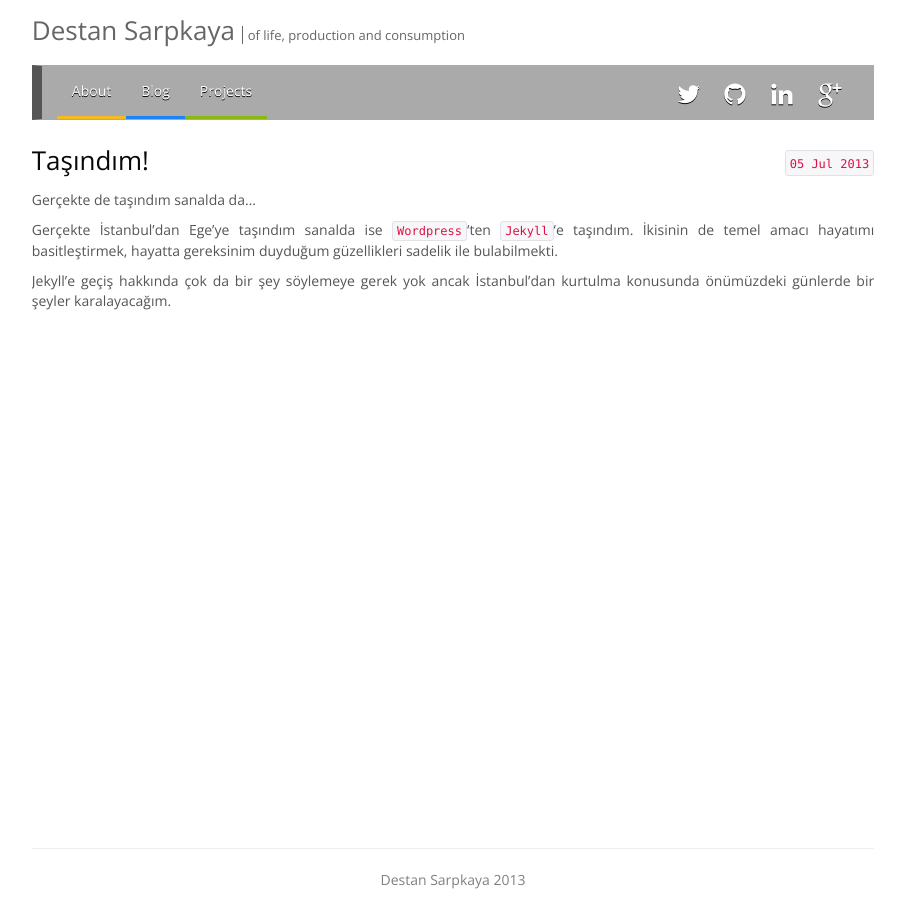
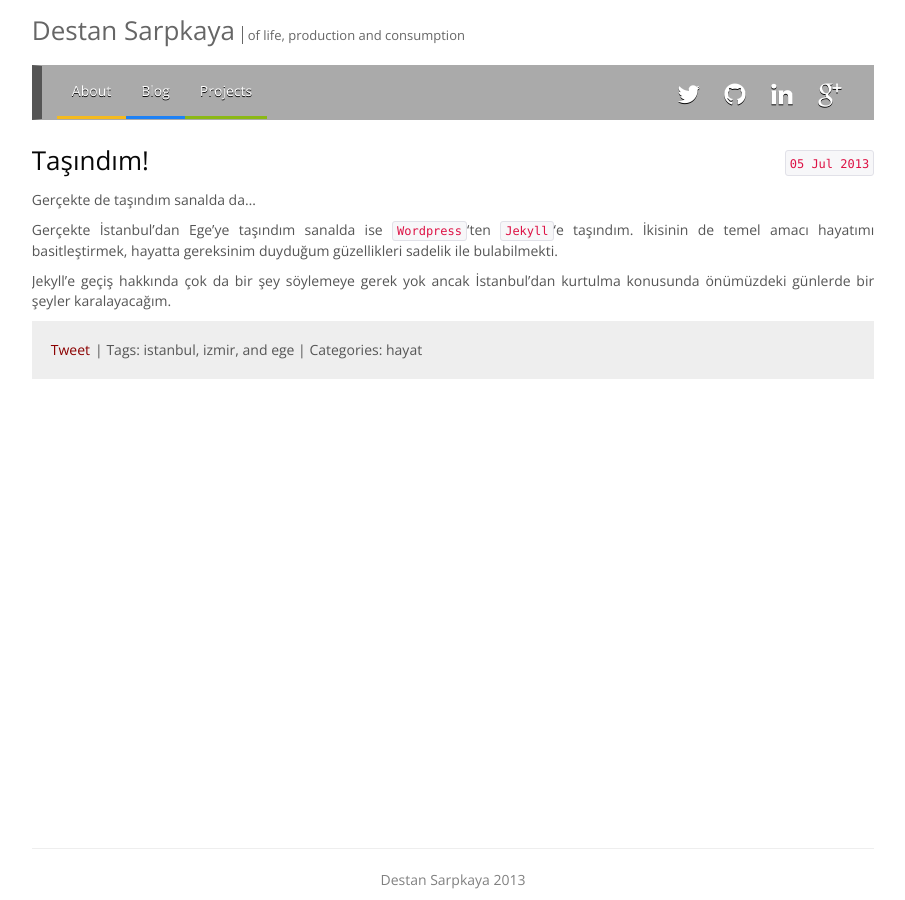
Before and after one commit to destan/destan.github.io, a Jekyll site: the page built from _posts/2013-07-05-tasindik.md, in a window 1280 px wide. Shown: the whole page, without its empty margins (187-1092 px from the left). Built offline with Jekyll 4.4.1, drawn with Linux system fonts in a browser that asks for light colours; comment, search, counter and statistics services are not loaded; grey boxes are pictures that could not be loaded.

Commit message:
add post meta field

```diff
--- a/_layouts/post.html
+++ b/_layouts/post.html
@@ -1,11 +1,37 @@
 ---
 layout: default
 ---
+
+<style type="text/css">
+  .tweet-btn{
+    float: left;
+    margin-right: 5px;
+  }
+</style>
+
 <h2>
-	{{ page.title }}
-	<code class="post-date pull-right">{{ page.date | date_to_string }}</code>
+  {{ page.title }}
+  <code class="post-date pull-right">{{ page.date | date_to_string }}</code>
 </h2>
 
 <div class="post">
-{{ content }}
+  {{ content }}
+
+  <div class="well">
+    <div class="tweet-btn">
+      <a href="https://twitter.com/share" class="twitter-share-button" data-via="dorukdestan" data-count="none" data-dnt="true">Tweet</a>
+      <script>!function(d,s,id){var js,fjs=d.getElementsByTagName(s)[0],p=/^http:/.test(d.location)?'http':'https';if(!d.getElementById(id)){js=d.createElement(s);js.id=id;js.src=p+'://platform.twitter.com/widgets.js';fjs.parentNode.insertBefore(js,fjs);}}(document, 'script', 'twitter-wjs');</script>
+    </div>
+    {% if page.tags.size > 0 %}
+      <span>
+        | Tags: {{ page.tags | array_to_sentence_string }}
+      </span>
+    {% endif %}
+
+    {% if page.categories.size > 0 %}
+      <span>
+        | Categories: {{ page.categories | array_to_sentence_string }}
+      </span>
+    {% endif %}
+  </div>
 </div>
--- a/_posts/2013-07-05-tasindik.md
+++ b/_posts/2013-07-05-tasindik.md
@@ -3,6 +3,10 @@
 title:  "Taşındım!"
 date:   2013-07-05 09:55:49
 categories: hayat
+tags:
+ - istanbul
+ - izmir
+ - ege
 ---
 
 Gerçekte de taşındım sanalda da...
```
